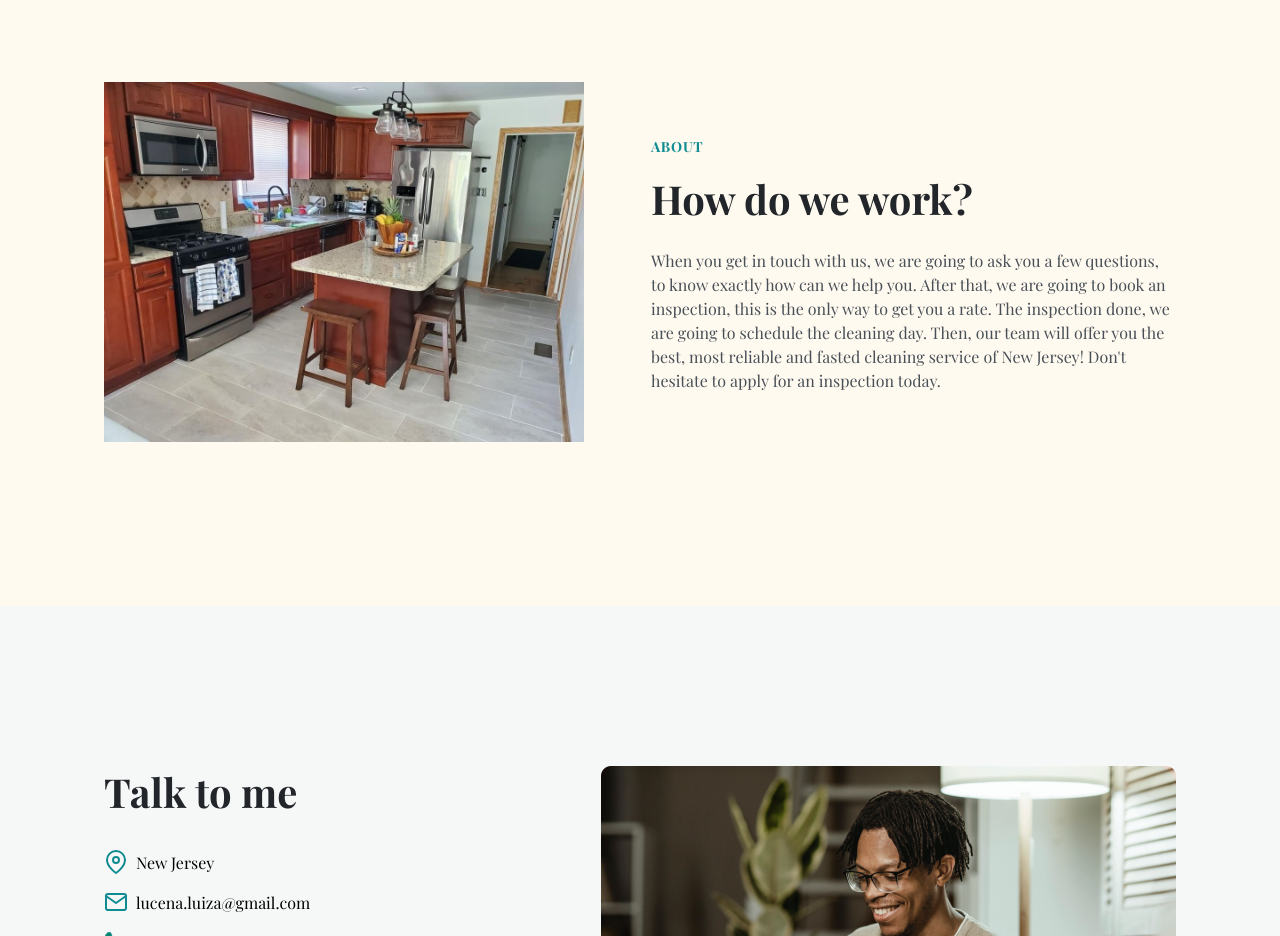
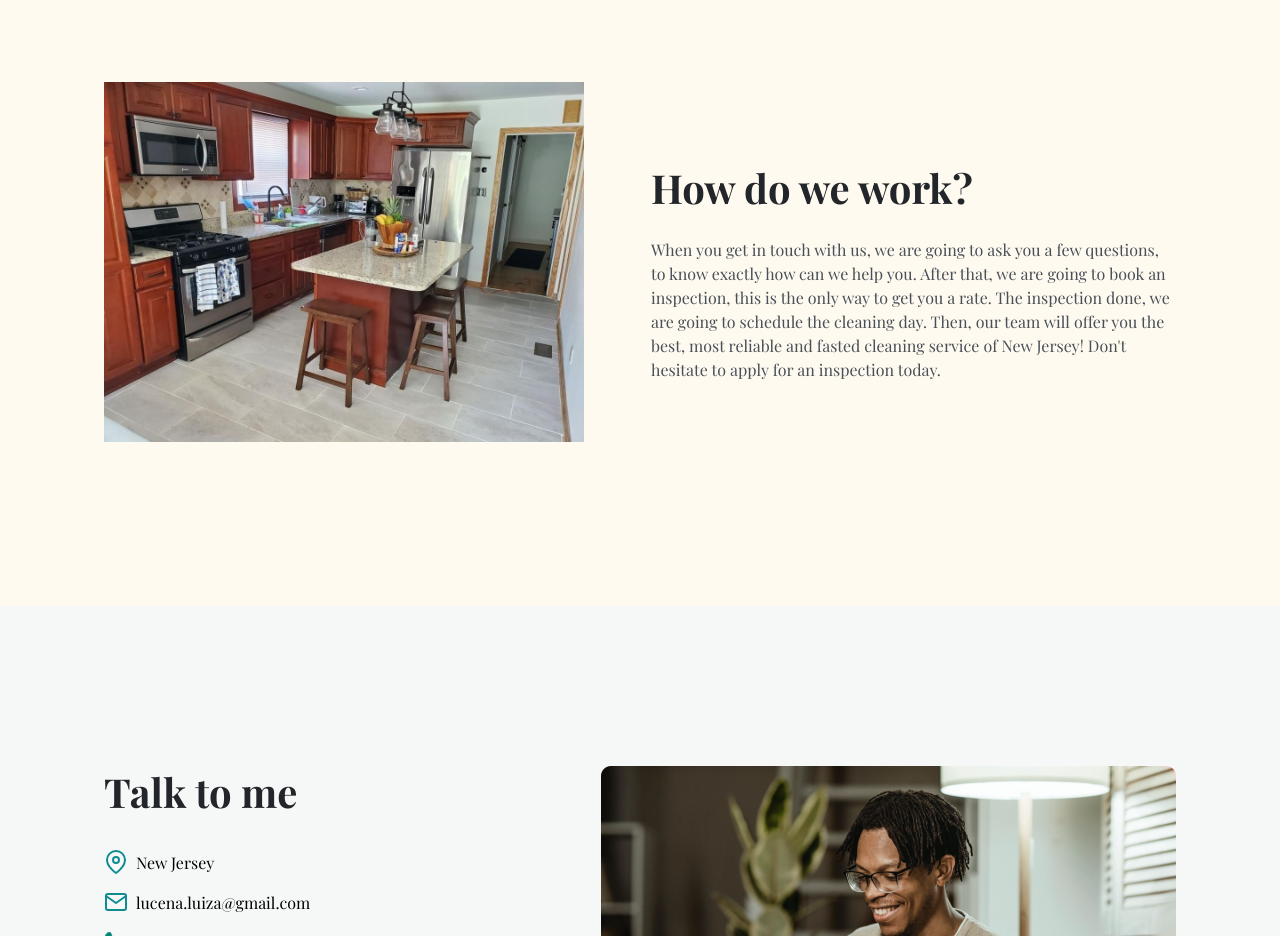
Before and after one commit to theailton/CleaningServices, a plain HTML site: page index.html in a window 1280 px wide. Shown: the part 1660-2596 px from the top of the page. Drawn offline with nearby package versions, Linux system fonts and the light colour scheme.

Commit message:
delet title about

```diff
--- a/index.html
+++ b/index.html
@@ -272,7 +272,7 @@
       <div class="wrapper">
         <div class="col-a">
           <header>
-            <h4>About</h4>
+            <h4></h4>
             <h2>How do we work?</h2>
           </header>
 
```
